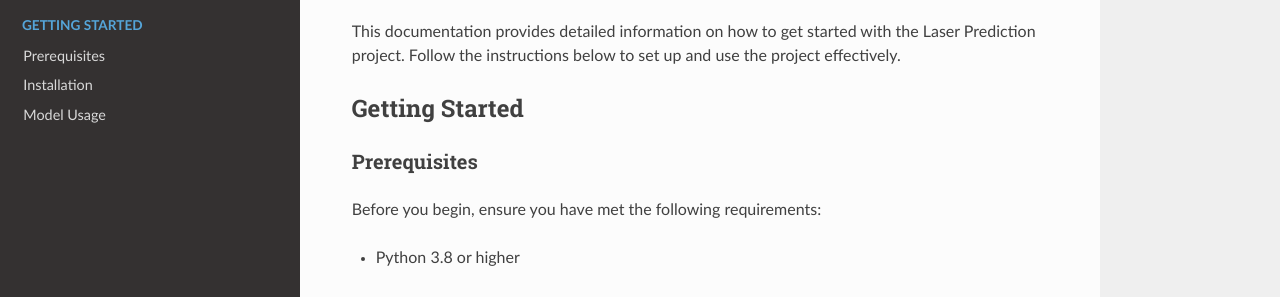
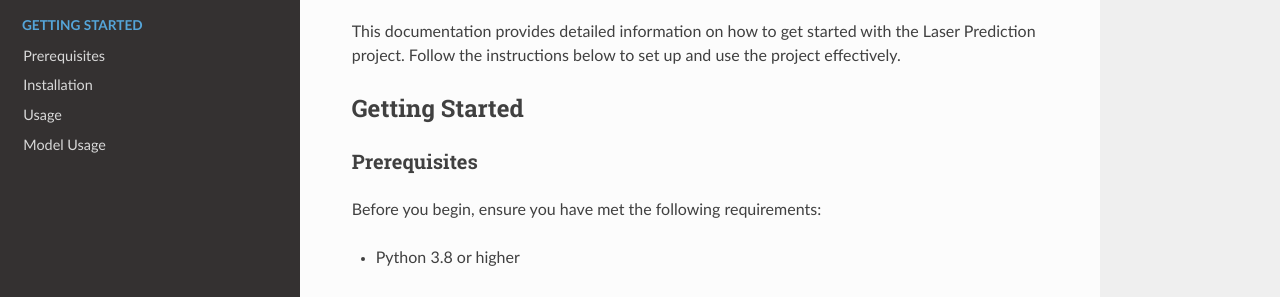
Before and after one commit to jarb29/laser_prediction, an MkDocs documentation site: the page built from docs/index.md, in a window 1280 px wide. Shown: the part 140-437 px from the top of the page. Built offline with MkDocs 1.6.1, drawn with Linux system fonts in a browser that asks for light colours; nearby versions of some CDN libraries.

Commit message:
requirement

```diff
--- a/mkdocs.yml
+++ b/mkdocs.yml
@@ -4,6 +4,7 @@ nav:
   - Getting Started:
       - Prerequisites: docs/prerequisites.md
       - Installation: docs/installation.md
+      - Usage: docs/usage.md
   - Model Usage: model.md
 
 plugins:
```
